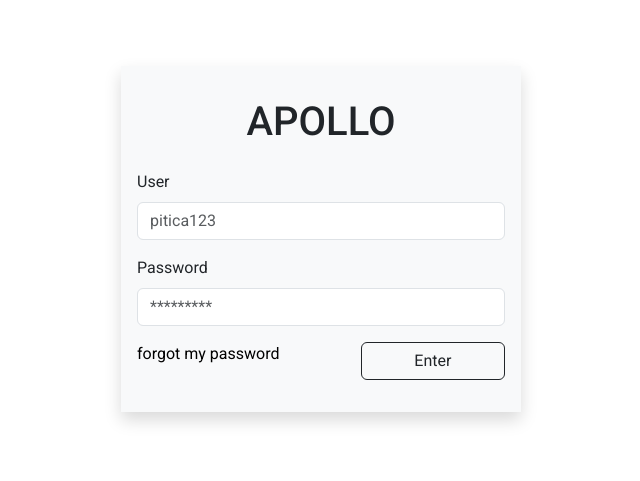
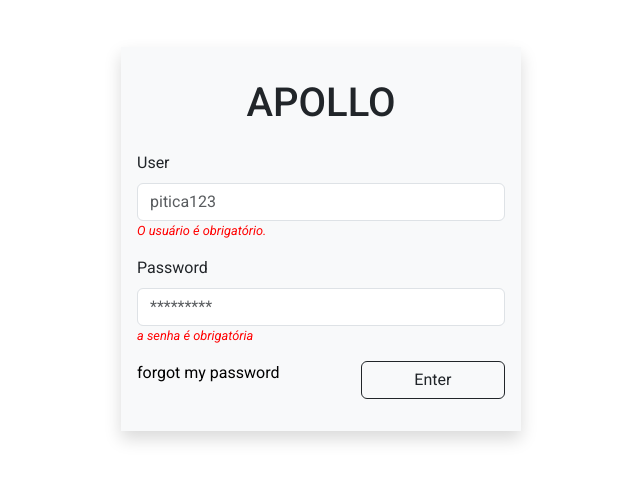
Before and after one commit to cauealb/apollo-ecommerce, an Angular app: page / in a window 1280 px wide. Shown: the part 161-642 px from the top of the page, without its empty margins (319-959 px from the left). Built offline with nearby package versions, Linux system fonts and the light colour scheme.

Commit message:
feat: Melhorando validações do formulário

```diff
--- a/src/app/features/Auth/Login-and-Register/login-and-register.component.css
+++ b/src/app/features/Auth/Login-and-Register/login-and-register.component.css
@@ -33,3 +33,17 @@ label .login div:last-child button {
 .login div:last-child a:hover {
   text-decoration: underline;
 }
+
+.err p {
+  color: red;
+  margin: 0;
+  font-style: italic;
+  font-size: 0.8em;
+  width: fit-content;
+  transition: color 0.2s linear;
+  cursor: default;
+}
+
+.err p:hover {
+  color: var(--font);
+}
--- a/src/app/features/Auth/Login-and-Register/login-and-register.component.html
+++ b/src/app/features/Auth/Login-and-Register/login-and-register.component.html
@@ -1,4 +1,4 @@
-<form action="post" [formGroup]="formLogin" class="login shadow">
+<form action="post" [formGroup]="this.formLogin" class="login shadow">
   <h1>Apollo</h1>
   <div>
     <label for="inputPassword5" class="form-label">User</label>
@@ -6,9 +6,14 @@
       type="text"
       class="form-control"
       formControlName="login"
+      required
+      name="password"
       placeholder="pitica123"
       aria-describedby="passwordHelpBlock"
     />
+    <div class="err" *ngIf="formLogin.get('login')?.invalid">
+      <p *ngIf="formLogin.get('login')!.errors?.['required']">O usuário é obrigatório.</p>
+    </div>
   </div>
   <div>
     <label for="inputPassword5" class="form-label">Password</label>
@@ -16,12 +21,17 @@
       type="password"
       class="form-control"
       formControlName="password"
+      required
+      name="password"
       placeholder="*********"
       aria-describedby="passwordHelpBlock"
     />
+    <div *ngIf="formLogin.get('password')?.invalid" class="err">
+      <p *ngIf="this.formLogin.get('password')!.errors?.['required']">a senha é obrigatória</p>
+    </div>
   </div>
   <div>
     <a href="#">forgot my password</a>
-    <button type="button" class="btn btn-outline-dark">Enter</button>
+    <button type="button" class="btn btn-outline-dark" (click)="enterLogin()">Enter</button>
   </div>
 </form>
--- a/src/app/features/Auth/Login-and-Register/login-and-register.component.ts
+++ b/src/app/features/Auth/Login-and-Register/login-and-register.component.ts
@@ -1,21 +1,36 @@
-import { Component } from '@angular/core';
+import { Component, OnInit, } from '@angular/core';
 import {
   FormControl,
   FormGroup,
   Validators,
   ReactiveFormsModule,
 } from '@angular/forms';
+import { CommonModule } from '@angular/common';
 
 @Component({
   selector: 'app-login-and-register',
   standalone: true,
-  imports: [ReactiveFormsModule],
+  imports: [ReactiveFormsModule, CommonModule],
   templateUrl: './login-and-register.component.html',
   styleUrl: './login-and-register.component.css',
 })
-export class LoginAndRegisterComponent {
-  formLogin = new FormGroup({
-    login: new FormControl('', [Validators.required]),
-    password: new FormControl('', [Validators.required]),
-  });
+export class LoginAndRegisterComponent implements OnInit {
+  formLogin!: FormGroup
+
+  resetForm() {
+    this.formLogin = new FormGroup({
+      login: new FormControl('', [Validators.required]),
+      password: new FormControl('', [Validators.required])
+    });
+  }
+
+  ngOnInit(): void {
+    this.resetForm();
+  }
+
+  enterLogin() {
+    if(this.formLogin.invalid) return;
+    console.log(this.formLogin.value)
+    this.resetForm();
+  }
 }
```
